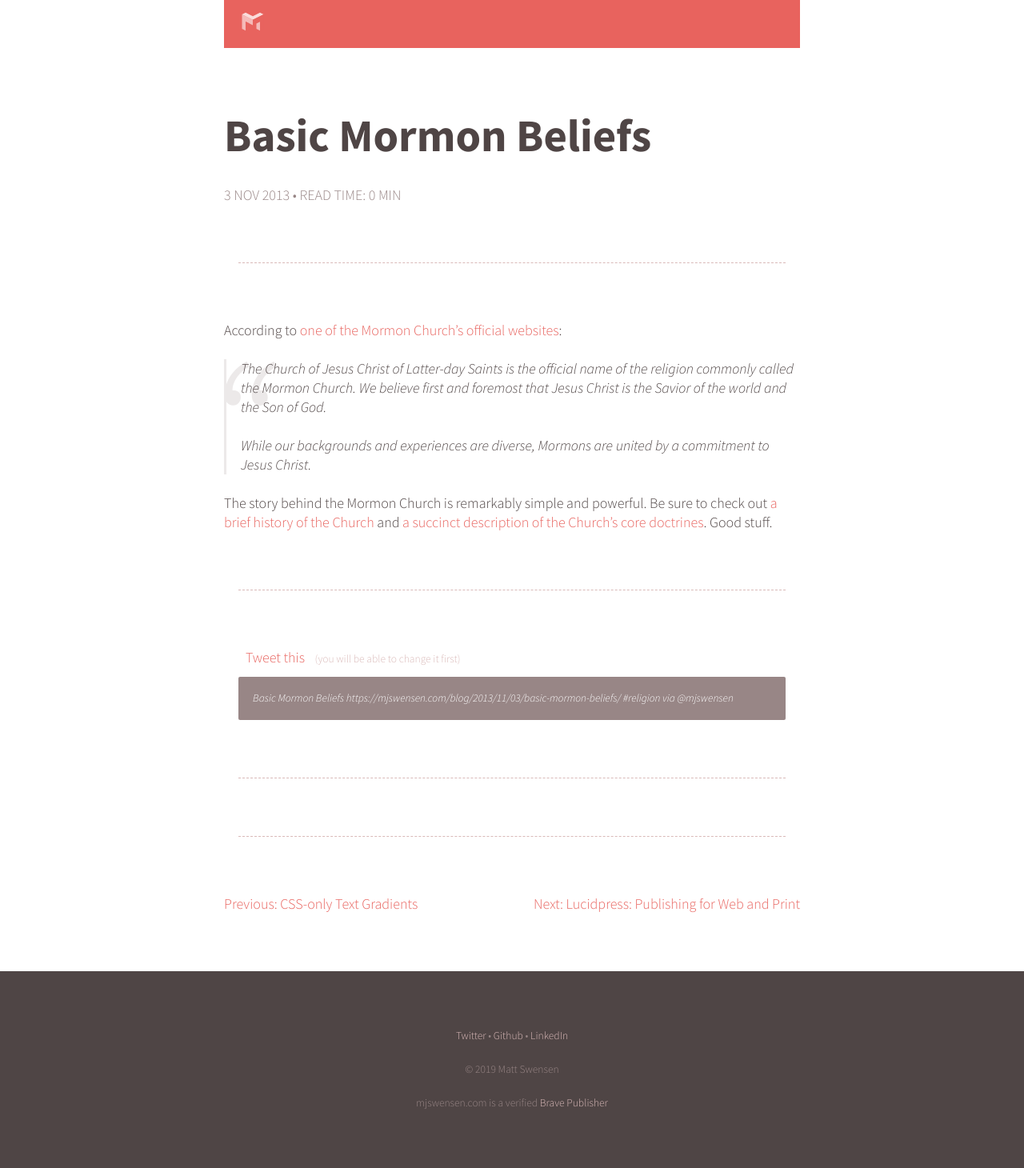
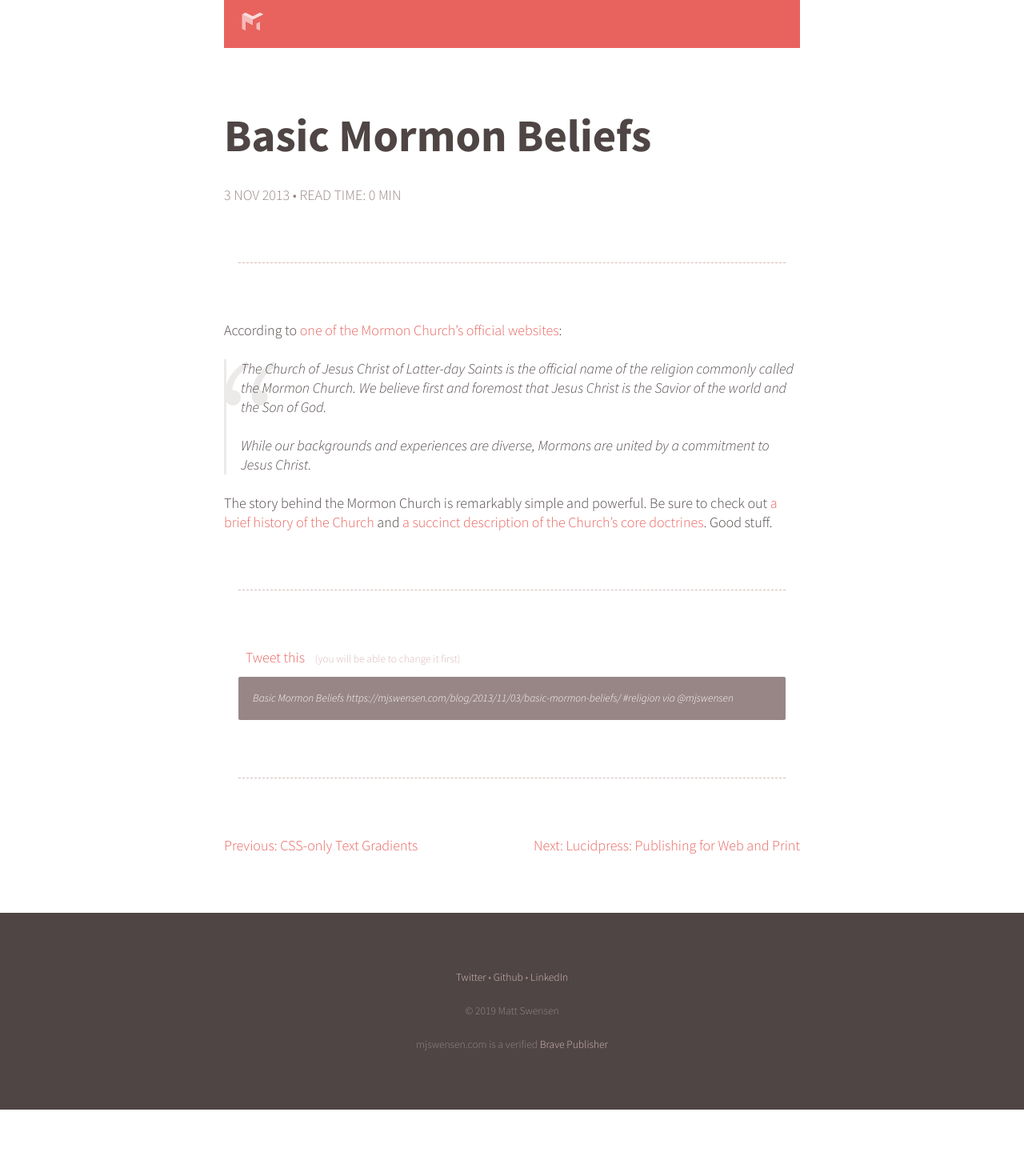
Before and after one commit to mjswensen/mjswensen.com, a Jekyll site: the page built from blog/_posts/2013-11-03-basic-mormon-beliefs.md, in a window 1280 px wide. Shown: the whole page at 80% size. Built offline with Jekyll 4.4.1, drawn with Linux system fonts in a browser that asks for light colours; comment, search, counter and statistics services are not loaded; after the commit the page ends 1387 px from its top, so only the background shows below that.

Commit message:
Remove Disqus

```diff
--- a/_includes/comments.html
+++ /dev/null
@@ -1,4 +0,0 @@
-<section class="comments">
-  <div id="disqus_thread"></div>
-  <script src="//mjswensen.disqus.com/embed.js" async></script>
-</section>
--- a/_layouts/post.html
+++ b/_layouts/post.html
@@ -25,10 +25,6 @@
   <p class="tweet-preview">{{ page.title }} {{ site.domain | append: page.url }} {% for tag in page.tags %}#{{ tag }} {% endfor %}via @mjswensen</p>
 </div>
 <hr>
-{% if jekyll.environment == 'production' %}
-{% include comments.html %}
-<hr>
-{% endif %}
 <nav class="prev-next-posts">
   {% if page.previous.url %}
   <a class="previous" href="{{ page.previous.url }}">Previous: {{ page.previous.title }}</a>
--- a/_sass/_post.sass
+++ b/_sass/_post.sass
@@ -51,9 +51,6 @@
     border-radius: $corner-radius
     word-wrap: break-word
 
-.comments
-  padding: 0 1rem
-
 .prev-next-posts
   @include cf
   margin-bottom: (rhythm() * 3)
```
